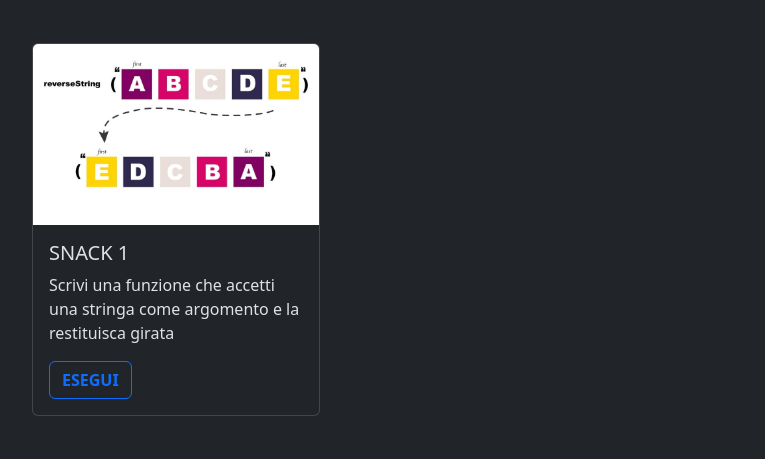
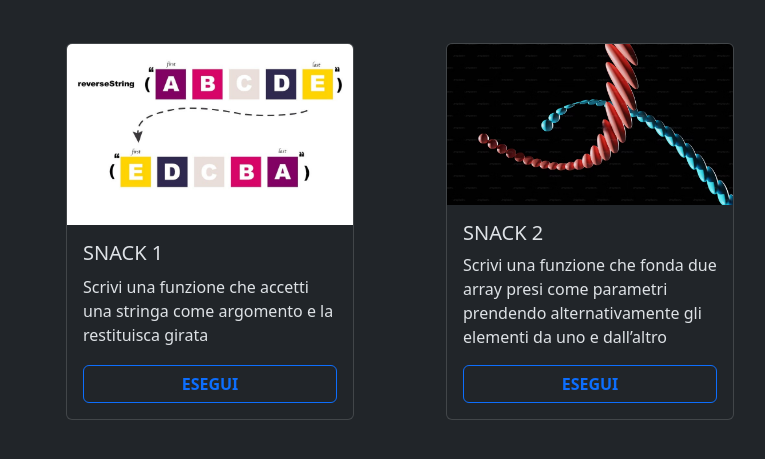
Before and after one commit to albertoferri/js-jsnacks-blocco-3, a plain HTML site: page index.html in a window 1280 px wide. Shown: the part 101-560 px from the top of the page, without its empty margins (50-815 px from the left). Drawn offline with nearby package versions, Linux system fonts and the light colour scheme.

Commit message:
inizio snack 2

```diff
--- a/index.html
+++ b/index.html
@@ -13,18 +13,25 @@
 
       <div class="container">
         <div class="row">
-            <div class="col">
+            <div class="col d-flex justify-content-center">
                 <div class="card" style="width: 18rem;">
                     <img src="img/snack1.jpg" class="card-img-top">
-                    <div class="card-body">
+                    <div class="card-body d-flex flex-column justify-content-between">
                       <h5 class="card-title">SNACK 1</h5>
                       <p class="card-text">Scrivi una funzione che accetti una stringa come argomento e la restituisca girata</p>
                       <a href="./jsnack1/index.html" class="btn btn-outline-primary fw-bold">ESEGUI</a>
                     </div>
-                  </div>
+                </div>
             </div>
-            <div class="col">
-
+            <div class="col d-flex justify-content-center">
+                <div class="card" style="width: 18rem;">
+                    <img src="img/snack2.avif" class="card-img-top">
+                    <div class="card-body d-flex flex-column justify-content-between">
+                      <h5 class="card-title">SNACK 2</h5>
+                      <p class="card-text">Scrivi una funzione che fonda due array presi come parametri prendendo alternativamente gli elementi da uno e dall’altro</p>
+                      <a href="./jsnack2/index.html" class="btn btn-outline-primary fw-bold">ESEGUI</a>
+                    </div>
+                </div>
             </div>
             <div class="col">
 
--- /dev/null
+++ b/jsnack2/js/script.js
@@ -0,0 +1,3 @@
+// Snack 2:
+// Scrivi una funzione che fonda due array presi come parametri (date per scontato che abbiano lo stesso numero di elementi)
+// prendendo alternativamente gli elementi da uno e dall’altro
```
Also changed, not shown: jsnack2/index.html (added, +20 -0 lines), img/snack2.avif (added).
